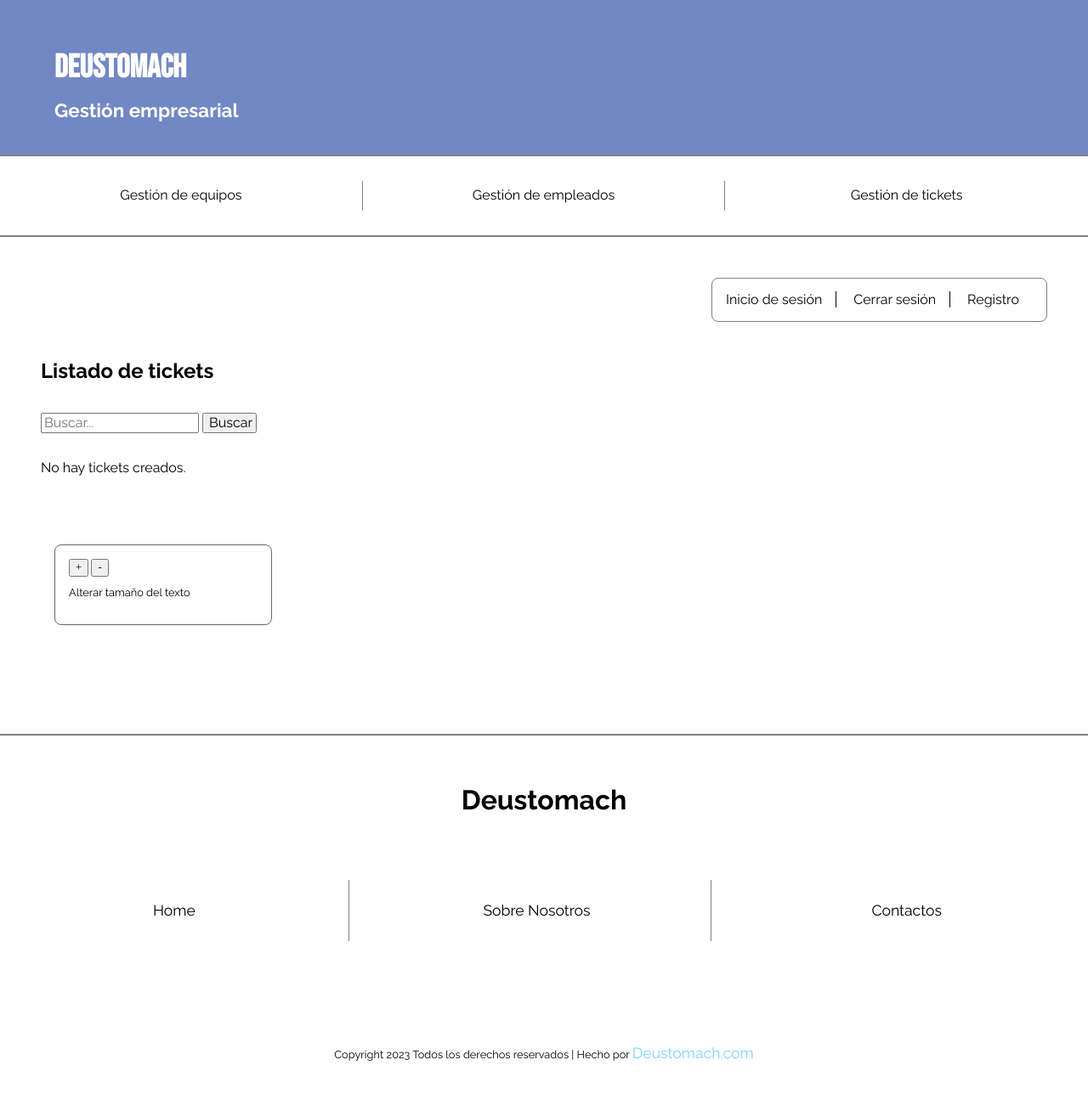
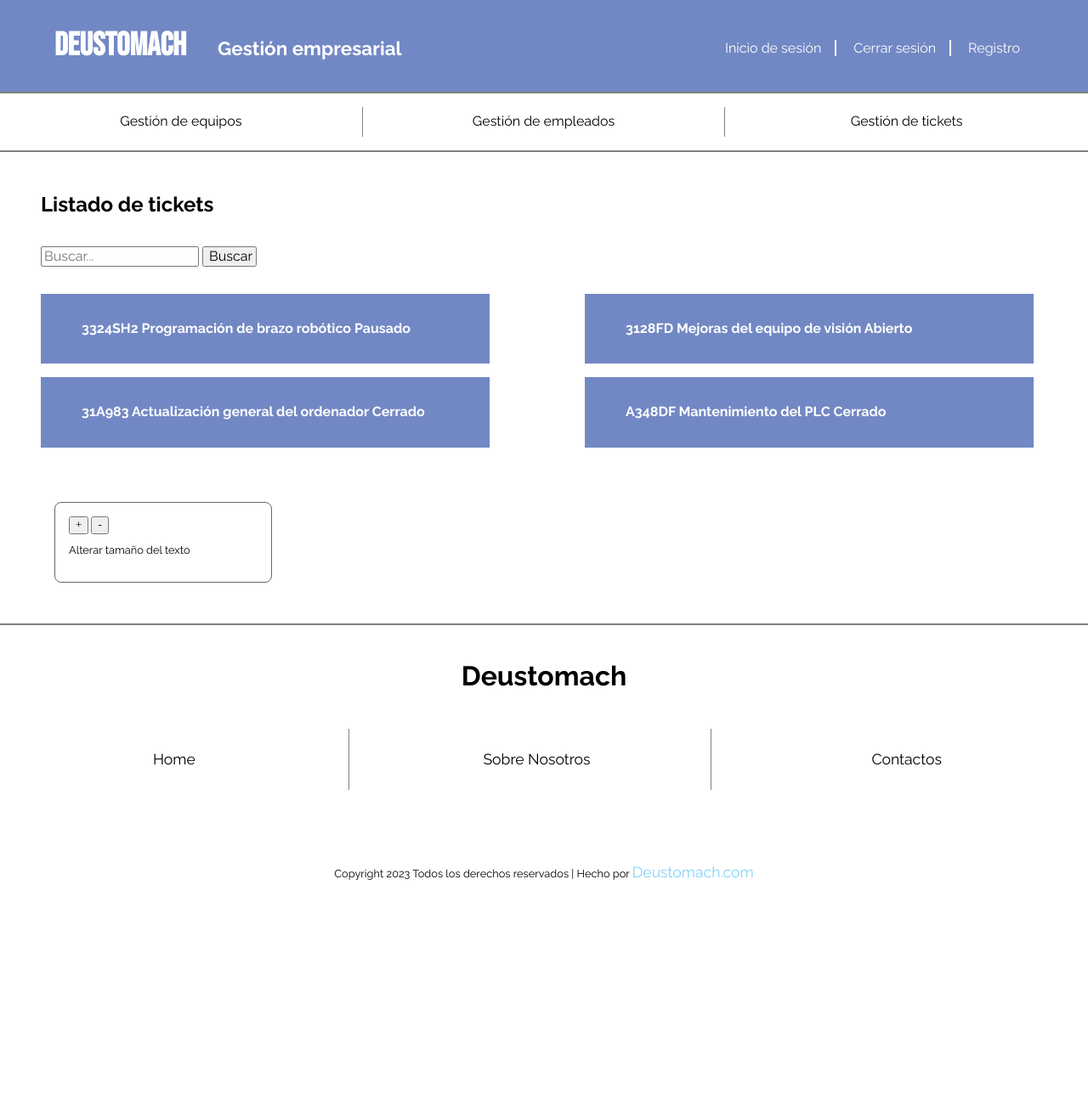
Before and after one commit to pruizayastuy/appDeustomach, a Django app: page /appDeustomachGestion/tickets-index in a window 1280 px wide. Shown: the whole page at 85% size. After the commit the page ends 1036 px from the top, so only its background shows below. Run offline with Django 5.2, Linux system fonts and the light colour scheme; data comes from the database, SQL or seed files in the repository; data that the repository does not hold is empty; some web fonts are replaced.

Commit message:
Datos de base de datos alterados e implementados. Cambios en css

```diff
--- a/appDeustomachGestion/admin.py
+++ b/appDeustomachGestion/admin.py
@@ -1,6 +1,7 @@
 from django.contrib import admin
-from appDeustomachGestion.models import Empleado, Equipo, Ticket
+from appDeustomachGestion.models import Empleado, Equipo, Ticket, Proveedor
 
 admin.site.register(Empleado)
 admin.site.register(Equipo)
 admin.site.register(Ticket)
+admin.site.register(Proveedor)
--- a/appDeustomachGestion/models.py
+++ b/appDeustomachGestion/models.py
@@ -20,21 +20,42 @@ class Empleado(models.Model):
         ordering = ["-created"]
 
 
+class Proveedor(models.Model):
+    nombre = models.CharField(max_length=100)
+    telefono = models.CharField(max_length=20)
+    created = models.DateTimeField(auto_now_add=True)
+    updated = models.DateTimeField(auto_now=True, null=True, blank=True)
+
+    def __str__(self):
+        return f"{self.nombre} - {self.telefono}"
+
+    class Meta:
+        verbose_name_plural = "proveedores"
+        verbose_name = "proveedor"
+        ordering = ["-created"]
+
+
 class Equipo(models.Model):
+    PLANTA_CHOICES = [
+        ('baja', 'Baja'),
+        ('1', 'Planta 1'),
+        ('2', 'Planta 2'),
+        ('3', 'Planta 3'),
+    ]
+
     numero_serie = models.CharField(max_length=50, unique=True)
     modelo = models.CharField(max_length=100)
     marca = models.CharField(max_length=100)
     tipo_equipo = models.CharField(max_length=100)
     fecha_adquisicion = models.DateField()
     fecha_puesta_marcha = models.DateField()
-    proveedor_nombre = models.CharField(max_length=100)
-    proveedor_telefono = models.CharField(max_length=20)
-    planta = models.CharField(max_length=100)
+    informacion_proveedor = models.ForeignKey(Proveedor, on_delete=models.CASCADE)
+    planta = models.CharField(max_length=100, choices=PLANTA_CHOICES, default='baja')
     created = models.DateTimeField(auto_now_add=True, null=True, blank=True)
     updated = models.DateTimeField(auto_now=True, null=True, blank=True)
 
     def __str__(self):
-        return f"{self.numero_serie} - {self.modelo} ({self.marca})"
+        return f"{self.marca} {self.modelo} ({self.numero_serie})"
 
     class Meta:
         verbose_name_plural = "equipos"
@@ -43,15 +64,26 @@ class Equipo(models.Model):
 
 
 class Ticket(models.Model):
+    NIVEL_URGENCIA = [
+        ('Baja', 'Baja'),
+        ('Media', 'Media'),
+        ('Alta', 'Alta')
+    ]
+    ESTADO_TICKET = [
+        ('Abierto', 'Abierto'),
+        ('Cerrado', 'Cerrado'),
+        ('Pausado', 'Pausado')
+    ]
     numero_referencia = models.CharField(max_length=50, unique=True)
     titulo = models.CharField(max_length=100)
     descripcion_detallada = models.TextField()
     fecha_apertura = models.DateField()
     fecha_resolucion = models.DateField(null=True, blank=True)
-    nivel_urgencia = models.CharField(max_length=50)
+    nivel_urgencia = models.CharField(max_length=50, choices=NIVEL_URGENCIA, default='Baja')
     tipo_ticket = models.CharField(max_length=50)
-    estado_ticket = models.CharField(max_length=50)
+    estado_ticket = models.CharField(max_length=50, choices=ESTADO_TICKET, default='Abierto')
     empleado_asignado = models.ForeignKey(Empleado, on_delete=models.CASCADE)
+    equipo_asignado = models.ForeignKey(Equipo, on_delete=models.CASCADE)
     comentarios = models.TextField(null=True, blank=True)
     created = models.DateTimeField(default=timezone.now)
     updated = models.DateTimeField(auto_now=True)
--- a/appDeustomachGestion/views.py
+++ b/appDeustomachGestion/views.py
@@ -7,8 +7,8 @@ from django.http import HttpResponseRedirect
 from django.urls import reverse
 from django.contrib.auth import authenticate, login, logout
 
-from appDeustomachGestion.models import Empleado, Equipo, Ticket
-from appDeustomachGestion.forms import EmpleadoForm, EquipoForm, TicketForm, SignupForm, LoginForm
+from .models import Empleado, Equipo, Ticket
+from .forms import EmpleadoForm, EquipoForm, TicketForm, SignupForm, LoginForm
 
 
 # Vistas de empleados
--- a/static/css/style.css
+++ b/static/css/style.css
@@ -20,14 +20,20 @@ a, h2, h3, p{
 
 
 .header-web{
+    justify-content: space-between;
+    display: flex;
     padding-top: 2rem;
     padding-left: 4rem;
     background-color: #7288c4;
 }
 .header{
    height: 100%;
-   padding-bottom: 1rem;
+   padding-bottom: 2rem;
    font-size: 1.2rem;
+}
+.header h1, h3 {
+    display: inline;
+    margin-right: 2rem;
 }
 .nombre-web{
    color: white;
@@ -38,11 +44,63 @@ a, h2, h3, p{
    color: white;
 }
 
+.opciones-sesion {
+     text-align: right;
+     border-radius: 0.5rem;
+     padding: 1rem;
+     margin-right: 3rem;
+     flex-wrap: wrap;
+}
+
+.opciones-sesion a {
+    border-right: 2px solid white;
+    padding-right: 1rem;
+    margin-right: 1rem;
+    color: white;
+    white-space: nowrap;
+}
+
+.opciones-sesion a:last-child {
+    border-right: none;
+    margin-right: 0;
+}
+
+@media (max-width: 1000px) {
+    .header-web {
+        font-size: 0.8rem;
+        flex-direction: column;
+        margin-right: 0;
+        padding-right: 0;
+    }
+}
+
+@media (max-width: 510px) {
+    .subtitulo-web {
+        display: block;
+        align-items: center;
+    }
+    .opciones-sesion {
+        align-items: center;
+        margin-right: 0;
+        padding: 0.5rem;
+    }
+
+    .opciones-sesion a {
+        padding-right: 0.5rem;
+        margin-right: 0.5rem;
+        border-right: 1px solid white;
+    }
+
+    .opciones-sesion a:last-child {
+        border-right: none;
+        margin-right: 0;
+    }
+}
+
+
 /*Navegacion*/
 
 .contenedor-nav{
-   padding-top: 5px;
-   padding-bottom: 5px;
    border-top: 2px solid gray;
    border-bottom: 2px solid gray;
 }
@@ -55,8 +113,8 @@ a, h2, h3, p{
 .contenedor a {
     justify-content: center;
     display: inline-flex;
-    margin-top: 1.5rem;
-    margin-bottom: 1.5rem;
+    margin-top: 1rem;
+    margin-bottom: 1rem;
     color: black;
     text-align: center;
     align-items: center;
@@ -87,7 +145,7 @@ a, h2, h3, p{
     border: 1px solid #666;
     border-radius: 0.5rem;
     padding: 1rem;
-   margin: 4rem 60rem 5rem 4rem;
+    margin: 1rem 60rem 2rem 4rem;
     font-size: 0.8rem;
 }
 
@@ -102,7 +160,7 @@ a, h2, h3, p{
 /* Footer */
 
 .site-footer{
-    margin-top: 8rem;
+    margin-top: 3rem;
     padding-bottom: 1%;
     border-top:2px solid gray;
 }
@@ -126,14 +184,13 @@ a, h2, h3, p{
 
 
 .site-footer p {
-    margin-top: 3rem;
     font-size: 0.8rem;
     color: black;
 }
 
 .site-footer h2{
-    padding-top: 2rem;
-    padding-bottom: 3rem;
+    padding-top: 1rem;
+    padding-bottom: 1rem;
     color: black;
     text-align: center;
     font-size: 2rem;
@@ -151,6 +208,13 @@ a, h2, h3, p{
 }
 .bottom-footer a {
     color: #81d4fa;
+}
+
+@media (max-width: 500px) {
+
+    .navegacion a {
+        font-size: 0.8rem;
+    }
 }
 
 
@@ -217,23 +281,20 @@ a, h2, p {
 .equipos-delete h2,
 .empleados-detail h2
 {
-   margin-top: 9rem;
+   margin-top: 3rem;
    margin-left: 3rem;
 }
 
 /*Buscador*/
 .box-busqueda{
-    /*background-color: #5897fb;*/
     display: flex;
     justify-content: space-between;
     margin-left: 3rem;
-    padding: 1rem 0rem;
+    padding: 1rem 0;
 }
 
 .busqueda{
-    margin-right: auto;
-
-
+    height: 1.5rem;
 }
 .busqueda input{
     font-family: "Raleway",sans-serif;
@@ -242,9 +303,6 @@ a, h2, p {
     font-family: "Raleway",sans-serif;
     width: 4rem;
     height: 1.5rem;
-}
-.box-busqueda h2{
-    margin-top: 0rem;
 }
 
 .tickets-create h2,
@@ -294,6 +352,11 @@ a, h2, p {
    margin-right: 24rem;
    margin-top: 2rem;
    background-color: #7288c4;
+}
+
+.box-tickets-create,
+.box-empleados-create {
+    margin-bottom: 3rem;
 }
 
 
@@ -657,7 +720,7 @@ input[type="submit"] {
 
 .signup h2,
 .login h2 {
-    margin-top: 9rem;
+    margin-top: 3rem;
     margin-left: 3rem;
 }
 
@@ -672,35 +735,3 @@ input[type="submit"] {
     margin-right: 40rem;
     flex: 1;
 }
-
-.opciones-sesion {
-    text-align: right;
-    border: 1px solid gray;
-    border-radius: 0.5rem;
-    padding: 1rem;
-    float: right;
-    margin-right: 3rem;
-    margin-top: 3rem;
-}
-
-.opciones-sesion:hover {
-
-}
-
-.opciones-sesion a {
-   border-right: 1px solid black;
-   padding-right: 1rem;
-   margin-right: 1rem;
-}
-
-.opciones-sesion a:last-child {
-    border-right: none;
-    margin-right: 0;
-}
-
-@media (max-width: 500px) {
-
-    .opciones-sesion a {
-        font-size: 0.7rem;
-    }
-}
--- a/templates/appDeustomachGestionEmpleados/empleados_index.html
+++ b/templates/appDeustomachGestionEmpleados/empleados_index.html
@@ -17,7 +17,7 @@
                 {% for empleado in empleados %}
                     <div class="box-empleados-item">
                         <a href="{% url 'empleados_show' empleado.pk %}">
-                            {{ empleado.dni }} {{ empleado.nombre }}
+                            {{ empleado.dni }} {{ empleado.nombre }} {{ empleado.apellidos }}
                         </a>
                     </div>
                 {% endfor %}
--- a/templates/appDeustomachGestionTickets/tickets_index.html
+++ b/templates/appDeustomachGestionTickets/tickets_index.html
@@ -18,7 +18,7 @@
                 {% for ticket in tickets %}
                     <div class="box-tickets-item">
                         <a href="{% url 'tickets_show' ticket.id %}">
-                            {{ ticket.numero_referencia }} {{ ticket.titulo }}
+                            {{ ticket.numero_referencia }} {{ ticket.titulo }} {{ ticket.estado_ticket }}
                         </a>
                     </div>
                 {% endfor %}
--- a/templates/base.html
+++ b/templates/base.html
@@ -20,7 +20,11 @@
                 <h1 class="nombre-web">Deustomach</h1>
                 <h3 class="subtitulo-web">Gestión empresarial</h3>
             </div>
-            <div class="box-2"></div>
+            <div class="opciones-sesion">
+                <a href="{% url 'login' %}">Inicio de sesión</a>
+                <a href="{% url 'logout' %}">Cerrar sesión</a>
+                <a href="{% url 'signup' %}">Registro</a>
+            </div>
         </section>
     </header>
     <div id="content">
@@ -30,11 +34,6 @@
                 <a href="{% url 'empleados_menu' %}">Gestión de empleados</a>
                 <a href="{% url 'tickets_menu' %}">Gestión de tickets</a>
             </nav>
-        </div>
-        <div class="opciones-sesion">
-            <a href="{% url 'login' %}">Inicio de sesión</a>
-            <a href="{% url 'logout' %}">Cerrar sesión</a>
-            <a href="{% url 'signup' %}">Registro</a>
         </div>
         {% block contenido %}{% endblock %}
     <div class="selector-texto">
```
Also changed, not shown: appDeustomachGestion/forms.py (+12 -2 lines), templates/appDeustomachGestionEquipos/equipos_index.html (+10 -8 lines), appDeustomachGestion/migrations/0002_proveedor_remove_equipo_proveedor_nombre_and_more.py (added), appDeustomachGestion/migrations/0003_ticket_equipo_asignado_alter_equipo_planta_and_more.py (added), db.sqlite3. Lines whose indentation alone changed are shown as unchanged.
